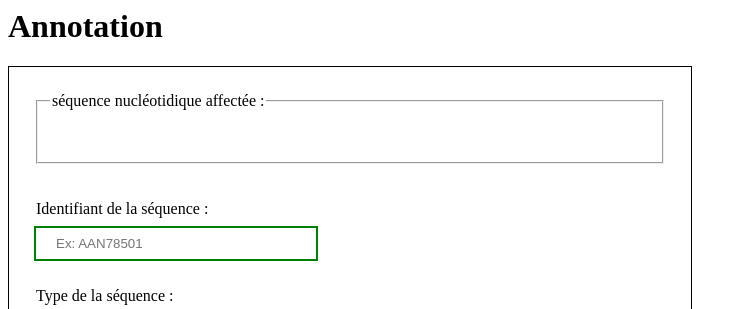
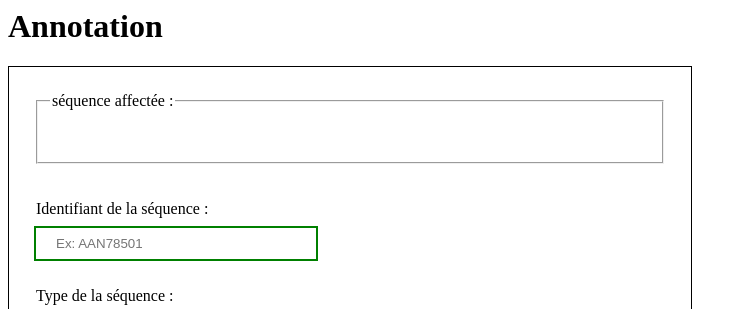
Before and after one commit to aliciabec/progWeb, a Django app: page /projet/annotation/ in a window 1280 px wide. Shown: the top 309 px of the page, without its empty margins (0-747 px from the left). Run offline with Django 4.2, Linux system fonts and the light colour scheme.

Commit message:
mofif erreur

```diff
--- a/progWeb/projet/templates/projet/annotation.html
+++ b/progWeb/projet/templates/projet/annotation.html
@@ -16,7 +16,7 @@
         <h1>Annotation</h1>
         <div class="container">
                     <fieldset>
-                        <legend>s&eacute;quence nucl&eacute;otidique affect&eacute;e :</legend>
+                        <legend>s&eacute;quence affect&eacute;e :</legend>
                         <br>
                         <br>
 
```
